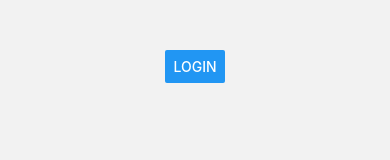
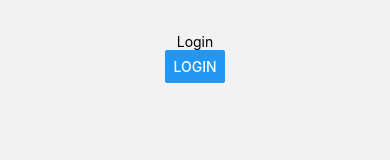
Before and after one commit to Baniomash/XmoneyMobile, a React Native app: screen /loginPage in a window 390 px wide. Shown: the top 160 px of the page. Built offline with nearby package versions, Linux system fonts and the light colour scheme.

Commit message:
feat: criando a tela de login

```diff
--- /dev/null
+++ b/src/components/LoginBoard/index.tsx
@@ -0,0 +1,11 @@
+import React from "react";
+import { Text } from "react-native";
+import { Container } from "./styles";
+
+export function LoginBoard() {
+  return (
+    <Container>
+      <Text>Login</Text>
+    </Container>
+  );
+}
--- /dev/null
+++ b/src/components/LoginBoard/styles.ts
@@ -0,0 +1,8 @@
+import styled from "styled-components/native";
+
+export const Container = styled.View`
+  background-color: #fff;
+  flex: 1;
+  justify-content: flex-end;
+  background-color: #f9f9f9;
+`;
--- a/src/screens/LoginPage.tsx
+++ b/src/screens/LoginPage.tsx
@@ -1,12 +1,15 @@
 import { NativeStackScreenProps } from "@react-navigation/native-stack";
+import React from "react";
 import { Button, View } from "react-native";
 import { RootStackParams } from "../../App";
+import { LoginBoard } from "../components/LoginBoard";
 
 type Props = NativeStackScreenProps<RootStackParams>;
 
 export function LoginPage({ navigation }: Props) {
   return (
     <View style={{ alignItems: "center", margin: 50 }}>
+      <LoginBoard />
       <Button
         title="Login"
         onPress={() => {
```
